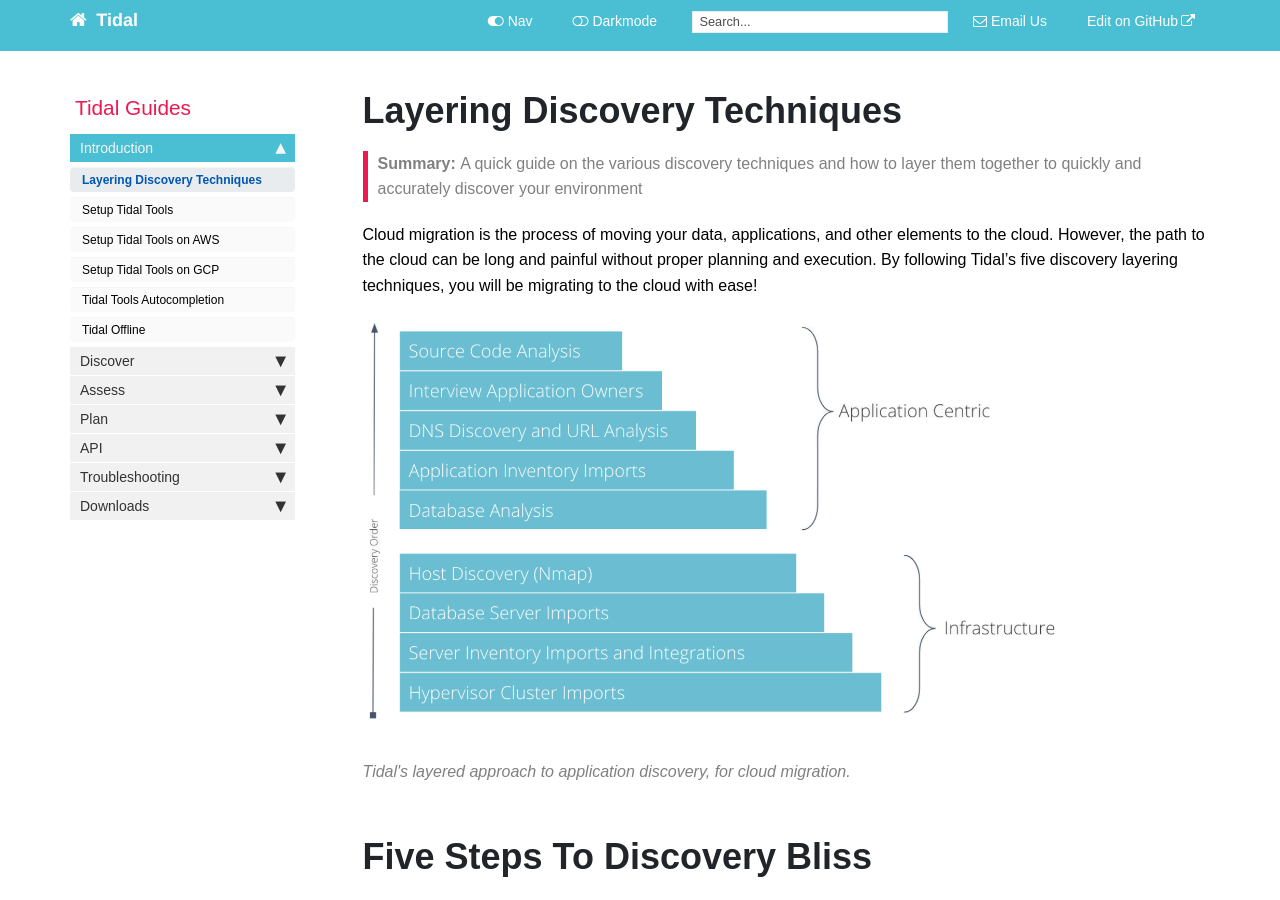
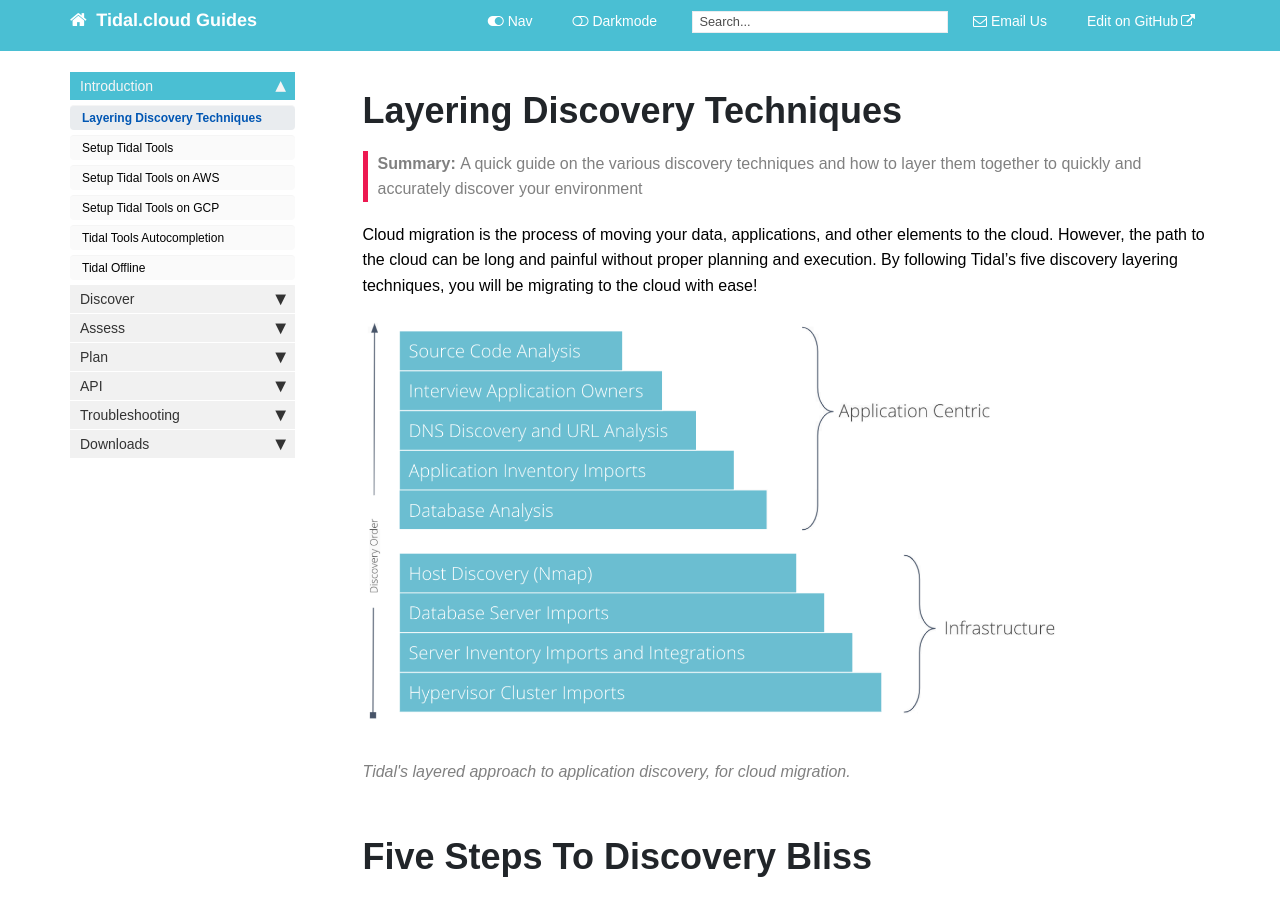
Before and after one commit to tidalmigrations/tidalmigrations.github.io, a Jekyll site: the page built from pages/user guides/discovery_techniques.md, in a window 1280 px wide and 900 px high. Built offline with Jekyll 4.4.1, drawn with Linux system fonts in a browser that asks for light colours; nearby versions of some CDN libraries; comment, search, counter and statistics services are not loaded.

Commit message:
rm sidebar title...redundant

```diff
--- a/_config.yml
+++ b/_config.yml
@@ -3,10 +3,10 @@ repository: tomjoht/documentation-theme-jekyll
 output: web
 # this property is useful for conditional filtering of content that is separate from the PDF.
 
-topnav_title: Tidal
+topnav_title: Tidal.cloud Guides
 # this appears on the top navigation bar next to the home button
 
-site_title: Tidal
+site_title: Tidal.cloud Guides
 # this appears in the html browser tab for the site title (seen mostly by search engines, not users)
 
 company_name: Tidal SW Inc
--- a/_includes/sidebar.html
+++ b/_includes/sidebar.html
@@ -1,7 +1,6 @@
 {% assign sidebar = site.data.sidebars[page.sidebar].entries %}
 
 <ul id="mysidebar" class="nav">
-  <li class="sidebarTitle">{{sidebar[0].product}} {{sidebar[0].version}}</li>
   {% for entry in sidebar %}
   {% for folder in entry.folders %}
   {% if folder.output contains "web" %}
```
